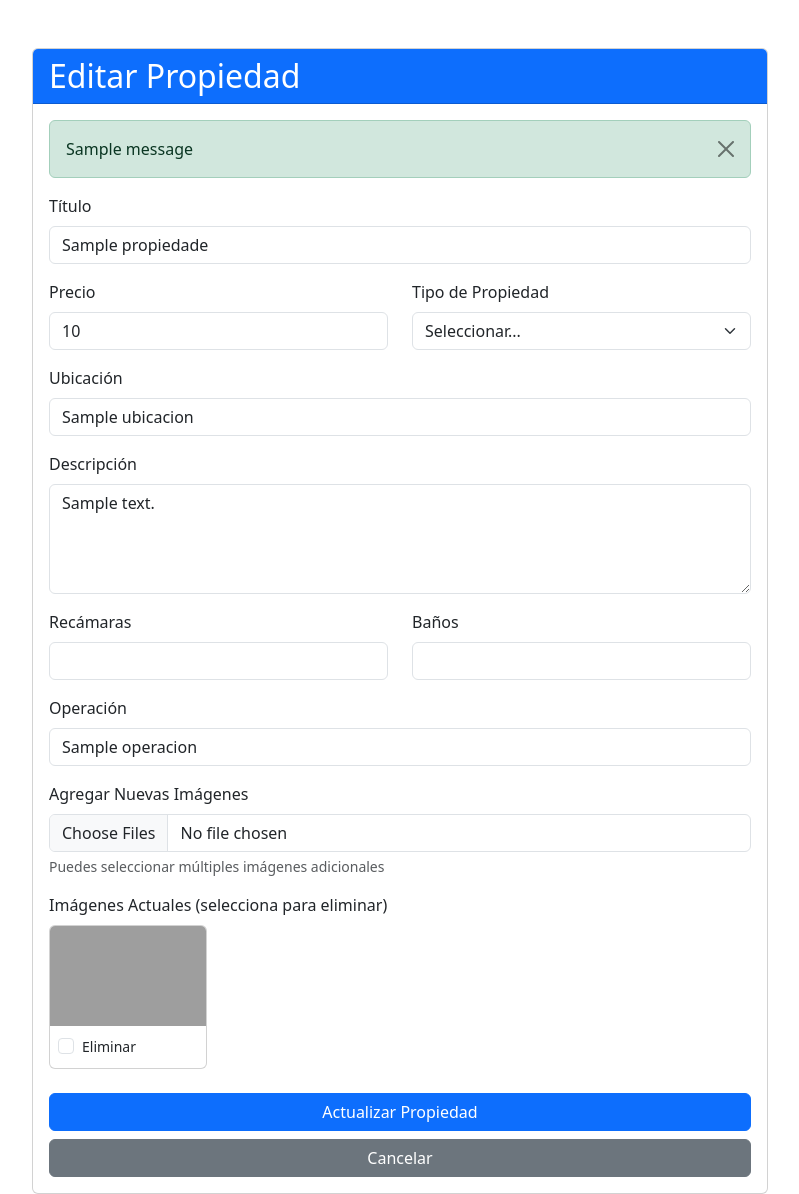
After one commit to Gipsonbienesraices/propiedades_app, a Flask app: page /editar/1 in a window 1280 px wide. The commit adds this page. Shown: the whole page, without its empty margins (240-1039 px from the left). Run offline with Flask 3, Linux system fonts and the light colour scheme; a user stored in the database is signed in; one stand-in notice (Sample message) is shown; a database or web service that is not in the repository returns one stand-in record (values such as "Sample title"); some libraries are stand-ins or nearby versions; grey boxes are pictures that could not be loaded.

Commit message:
Add authentication system with login/logout and admin protection

```diff
--- a/app.py
+++ b/app.py
@@ -1,8 +1,10 @@
 from flask import Flask, render_template, request, redirect, url_for, flash, send_from_directory
+from flask_login import LoginManager, UserMixin, login_user, login_required, logout_user, current_user
 import os
 import psycopg2
 from psycopg2.extras import RealDictCursor
 from werkzeug.utils import secure_filename
+from werkzeug.security import generate_password_hash, check_password_hash
 from datetime import datetime
 from dotenv import load_dotenv
 
@@ -17,6 +19,32 @@ app.config['MAX_CONTENT_LENGTH'] = 16 * 1024 * 1024  # 16MB max
 # Configuración de base de datos
 DATABASE_URL = os.getenv('DATABASE_URL')
 
+# Configuración de Flask-Login
+login_manager = LoginManager()
+login_manager.init_app(app)
+login_manager.login_view = 'login'
+login_manager.login_message = 'Por favor inicia sesión para acceder a esta página.'
+
+# Clase User para Flask-Login
+class User(UserMixin):
+    def __init__(self, user_id, username, is_admin):
+        self.id = user_id
+        self.username = username
+        self.is_admin = is_admin
+
+@login_manager.user_loader
+def load_user(user_id):
+    conn = get_db_connection()
+    cur = conn.cursor()
+    cur.execute('SELECT * FROM usuarios WHERE id = %s', (user_id,))
+    user = cur.fetchone()
+    cur.close()
+    conn.close()
+
+    if user:
+        return User(user['id'], user['username'], user['is_admin'])
+    return None
+
 ALLOWED_EXTENSIONS = {'png', 'jpg', 'jpeg', 'gif', 'webp'}
 
 def allowed_file(filename):
@@ -29,6 +57,15 @@ def get_db_connection():
 def init_db():
     conn = get_db_connection()
     cur = conn.cursor()
+
+    cur.execute('''
+        CREATE TABLE IF NOT EXISTS usuarios (
+            id SERIAL PRIMARY KEY,
+            username TEXT NOT NULL UNIQUE,
+            password_hash TEXT NOT NULL,
+            is_admin BOOLEAN DEFAULT TRUE
+        )
+    ''')
 
     cur.execute('''
         CREATE TABLE IF NOT EXISTS propiedades (
@@ -53,6 +90,15 @@ def init_db():
             FOREIGN KEY (propiedad_id) REFERENCES propiedades (id)
         )
     ''')
+
+    # Crear usuario admin por defecto si no existe
+    cur.execute("SELECT * FROM usuarios WHERE username = 'admin'")
+    if not cur.fetchone():
+        password_hash = generate_password_hash('admin123')
+        cur.execute(
+            'INSERT INTO usuarios (username, password_hash, is_admin) VALUES (%s, %s, %s)',
+            ('admin', password_hash, True)
+        )
 
     conn.commit()
     cur.close()
@@ -86,7 +132,38 @@ def index():
 
     return render_template('index.html', propiedades=propiedades_con_imagenes)
 
+@app.route('/login', methods=['GET', 'POST'])
+def login():
+    if request.method == 'POST':
+        username = request.form['username']
+        password = request.form['password']
+
+        conn = get_db_connection()
+        cur = conn.cursor()
+        cur.execute('SELECT * FROM usuarios WHERE username = %s', (username,))
+        user = cur.fetchone()
+        cur.close()
+        conn.close()
+
+        if user and check_password_hash(user['password_hash'], password):
+            user_obj = User(user['id'], user['username'], user['is_admin'])
+            login_user(user_obj)
+            flash('¡Inicio de sesión exitoso!')
+            return redirect(url_for('index'))
+        else:
+            flash('Usuario o contraseña incorrectos')
+
+    return render_template('login.html')
+
+@app.route('/logout')
+@login_required
+def logout():
+    logout_user()
+    flash('Has cerrado sesión exitosamente')
+    return redirect(url_for('index'))
+
 @app.route('/registrar', methods=['GET', 'POST'])
+@login_required
 def registrar():
     if request.method == 'POST':
         titulo = request.form['titulo']
@@ -143,6 +220,122 @@ def registrar():
 
     return render_template('registrar.html')
 
+@app.route('/editar/<int:propiedad_id>', methods=['GET', 'POST'])
+@login_required
+def editar(propiedad_id):
+    conn = get_db_connection()
+    cur = conn.cursor()
+    cur.execute('SELECT * FROM propiedades WHERE id = %s', (propiedad_id,))
+    propiedad = cur.fetchone()
+
+    if not propiedad:
+        flash('Propiedad no encontrada')
+        return redirect(url_for('index'))
+
+    # Obtener imágenes actuales
+    cur.execute('SELECT * FROM imagenes WHERE propiedad_id = %s', (propiedad_id,))
+    imagenes_actuales = cur.fetchall()
+    cur.close()
+    conn.close()
+
+    if request.method == 'POST':
+        titulo = request.form['titulo']
+        precio = float(request.form['precio'])
+        ubicacion = request.form['ubicacion']
+        descripcion = request.form['descripcion']
+        recamaras = request.form.get('recamaras')
+        banos = request.form.get('banos')
+        tipo_propiedad = request.form['tipo_propiedad']
+        operacion = 'Venta'
+
+        if tipo_propiedad == 'Terreno':
+            recamaras = None
+            banos = None
+        else:
+            recamaras = int(recamaras) if recamaras else None
+            banos = int(banos) if banos else None
+
+        # Actualizar propiedad
+        conn = get_db_connection()
+        cur = conn.cursor()
+        cur.execute(
+            'UPDATE propiedades SET titulo = %s, precio = %s, ubicacion = %s, descripcion = %s, recamaras = %s, banos = %s, tipo_propiedad = %s WHERE id = %s',
+            (titulo, precio, ubicacion, descripcion, recamaras, banos, tipo_propiedad, propiedad_id)
+        )
+
+        # Manejar nuevas imágenes
+        archivos = request.files.getlist('imagenes')
+        for file in archivos:
+            if file and allowed_file(file.filename):
+                filename = secure_filename(file.filename)
+                timestamp = datetime.now().strftime('%Y%m%d_%H%M%S')
+                filename = f"{timestamp}_{filename}"
+                filepath = os.path.join(app.config['UPLOAD_FOLDER'], filename)
+                file.save(filepath)
+
+                cur.execute(
+                    'INSERT INTO imagenes (propiedad_id, ruta) VALUES (%s, %s)',
+                    (propiedad_id, filename)
+                )
+
+        # Eliminar imágenes seleccionadas
+        imagenes_a_eliminar = request.form.getlist('eliminar_imagenes')
+        for img_id in imagenes_a_eliminar:
+            # Eliminar archivo del sistema
+            cur.execute('SELECT ruta FROM imagenes WHERE id = %s', (img_id,))
+            img = cur.fetchone()
+            if img:
+                try:
+                    img_path = os.path.join(app.config['UPLOAD_FOLDER'], img['ruta'])
+                    if os.path.exists(img_path):
+                        os.remove(img_path)
+                except:
+                    pass  # Si falla la eliminación del archivo, continuamos
+
+            # Eliminar registro de la base de datos
+            cur.execute('DELETE FROM imagenes WHERE id = %s', (img_id,))
+
+        conn.commit()
+        cur.close()
+        conn.close()
+
+        flash('Propiedad actualizada exitosamente!')
+        return redirect(url_for('index'))
+
+    return render_template('editar.html', propiedad=propiedad, imagenes=imagenes_actuales)
+
+@app.route('/eliminar/<int:propiedad_id>', methods=['POST'])
+@login_required
+def eliminar(propiedad_id):
+    conn = get_db_connection()
+    cur = conn.cursor()
+
+    # Obtener imágenes para eliminar archivos
+    cur.execute('SELECT ruta FROM imagenes WHERE propiedad_id = %s', (propiedad_id,))
+    imagenes = cur.fetchall()
+
+    # Eliminar archivos del sistema
+    for img in imagenes:
+        try:
+            img_path = os.path.join(app.config['UPLOAD_FOLDER'], img['ruta'])
+            if os.path.exists(img_path):
+                os.remove(img_path)
+        except:
+            pass
+
+    # Eliminar imágenes de la base de datos
+    cur.execute('DELETE FROM imagenes WHERE propiedad_id = %s', (propiedad_id,))
+
+    # Eliminar propiedad
+    cur.execute('DELETE FROM propiedades WHERE id = %s', (propiedad_id,))
+
+    conn.commit()
+    cur.close()
+    conn.close()
+
+    flash('Propiedad eliminada exitosamente!')
+    return redirect(url_for('index'))
+
 if __name__ == '__main__':
     init_db()
     app.run(debug=True, port=5000)
--- a/requirements.txt
+++ b/requirements.txt
@@ -3,3 +3,4 @@ Werkzeug==3.0.1
 psycopg2-binary==2.9.9
 python-dotenv==1.0.0
 gunicorn==21.2.0
+Flask-Login==0.6.3
--- /dev/null
+++ b/templates/editar.html
@@ -0,0 +1,133 @@
+<!DOCTYPE html>
+<html lang="es">
+<head>
+    <meta charset="UTF-8">
+    <meta name="viewport" content="width=device-width, initial-scale=1.0">
+    <title>Editar Propiedad - Sistema de Propiedades</title>
+    <link href="https://cdn.jsdelivr.net/npm/bootstrap@5.3.0/dist/css/bootstrap.min.css" rel="stylesheet">
+</head>
+<body>
+    <div class="container mt-5">
+        <div class="row justify-content-center">
+            <div class="col-md-8">
+                <div class="card">
+                    <div class="card-header bg-primary text-white">
+                        <h2 class="mb-0">Editar Propiedad</h2>
+                    </div>
+                    <div class="card-body">
+                        {% with messages = get_flashed_messages() %}
+                            {% if messages %}
+                                {% for message in messages %}
+                                    <div class="alert alert-success alert-dismissible fade show" role="alert">
+                                        {{ message }}
+                                        <button type="button" class="btn-close" data-bs-dismiss="alert"></button>
+                                    </div>
+                                {% endfor %}
+                            {% endif %}
+                        {% endwith %}
+
+                        <form action="{{ url_for('editar', propiedad_id=propiedad.id) }}" method="POST" enctype="multipart/form-data">
+                            <div class="mb-3">
+                                <label for="titulo" class="form-label">Título</label>
+                                <input type="text" class="form-control" id="titulo" name="titulo" value="{{ propiedad.titulo }}" required>
+                            </div>
+
+                            <div class="row">
+                                <div class="col-md-6 mb-3">
+                                    <label for="precio" class="form-label">Precio</label>
+                                    <input type="number" class="form-control" id="precio" name="precio" step="0.01" value="{{ propiedad.precio }}" required>
+                                </div>
+                                <div class="col-md-6 mb-3">
+                                    <label for="tipo_propiedad" class="form-label">Tipo de Propiedad</label>
+                                    <select class="form-select" id="tipo_propiedad" name="tipo_propiedad" required onchange="toggleCamposTerreno()">
+                                        <option value="">Seleccionar...</option>
+                                        <option value="Casa" {% if propiedad.tipo_propiedad == 'Casa' %}selected{% endif %}>Casa</option>
+                                        <option value="Departamento" {% if propiedad.tipo_propiedad == 'Departamento' %}selected{% endif %}>Departamento</option>
+                                        <option value="Terreno" {% if propiedad.tipo_propiedad == 'Terreno' %}selected{% endif %}>Terreno</option>
+                                    </select>
+                                </div>
+                            </div>
+
+                            <div class="mb-3">
+                                <label for="ubicacion" class="form-label">Ubicación</label>
+                                <input type="text" class="form-control" id="ubicacion" name="ubicacion" value="{{ propiedad.ubicacion }}" required>
+                            </div>
+
+                            <div class="mb-3">
+                                <label for="descripcion" class="form-label">Descripción</label>
+                                <textarea class="form-control" id="descripcion" name="descripcion" rows="4">{{ propiedad.descripcion }}</textarea>
+                            </div>
+
+                            <div class="row" id="campos_construccion" style="{% if propiedad.tipo_propiedad == 'Terreno' %}display: none;{% endif %}">
+                                <div class="col-md-6 mb-3">
+                                    <label for="recamaras" class="form-label">Recámaras</label>
+                                    <input type="number" class="form-control" id="recamaras" name="recamaras" min="0" value="{{ propiedad.recamaras }}">
+                                </div>
+                                <div class="col-md-6 mb-3">
+                                    <label for="banos" class="form-label">Baños</label>
+                                    <input type="number" class="form-control" id="banos" name="banos" min="0" step="0.5" value="{{ propiedad.banos }}">
+                                </div>
+                            </div>
+
+                            <div class="mb-3">
+                                <label class="form-label">Operación</label>
+                                <input type="text" class="form-control" value="{{ propiedad.operacion }}" readonly>
+                            </div>
+
+                            <div class="mb-3">
+                                <label for="imagenes" class="form-label">Agregar Nuevas Imágenes</label>
+                                <input type="file" class="form-control" id="imagenes" name="imagenes" multiple accept="image/*">
+                                <div class="form-text">Puedes seleccionar múltiples imágenes adicionales</div>
+                            </div>
+
+                            {% if imagenes %}
+                            <div class="mb-3">
+                                <label class="form-label">Imágenes Actuales (selecciona para eliminar)</label>
+                                <div class="row">
+                                    {% for imagen in imagenes %}
+                                    <div class="col-md-3 mb-2">
+                                        <div class="card">
+                                            <img src="{{ url_for('uploaded_file', filename=imagen.ruta) }}" class="card-img-top" style="height: 100px; object-fit: cover;">
+                                            <div class="card-body p-2">
+                                                <div class="form-check">
+                                                    <input class="form-check-input" type="checkbox" name="eliminar_imagenes" value="{{ imagen.id }}" id="img_{{ imagen.id }}">
+                                                    <label class="form-check-label small" for="img_{{ imagen.id }}">Eliminar</label>
+                                                </div>
+                                            </div>
+                                        </div>
+                                    </div>
+                                    {% endfor %}
+                                </div>
+                            </div>
+                            {% endif %}
+
+                            <div class="d-grid gap-2">
+                                <button type="submit" class="btn btn-primary">Actualizar Propiedad</button>
+                                <a href="{{ url_for('index') }}" class="btn btn-secondary">Cancelar</a>
+                            </div>
+                        </form>
+                    </div>
+                </div>
+            </div>
+        </div>
+    </div>
+
+    <script src="https://cdn.jsdelivr.net/npm/bootstrap@5.3.0/dist/js/bootstrap.bundle.min.js"></script>
+    <script>
+        function toggleCamposTerreno() {
+            const tipoPropiedad = document.getElementById('tipo_propiedad').value;
+            const camposConstruccion = document.getElementById('campos_construccion');
+            const recamaras = document.getElementById('recamaras');
+            const banos = document.getElementById('banos');
+
+            if (tipoPropiedad === 'Terreno') {
+                camposConstruccion.style.display = 'none';
+                recamaras.value = '';
+                banos.value = '';
+            } else {
+                camposConstruccion.style.display = 'block';
+            }
+        }
+    </script>
+</body>
+</html>
```
Also changed, not shown: migrate.py (+23 -0 lines), templates/index.html (+23 -6 lines), templates/login.html (added, +60 -0 lines), test_migration.py (deleted, +0 -16 lines), 7 other files.
